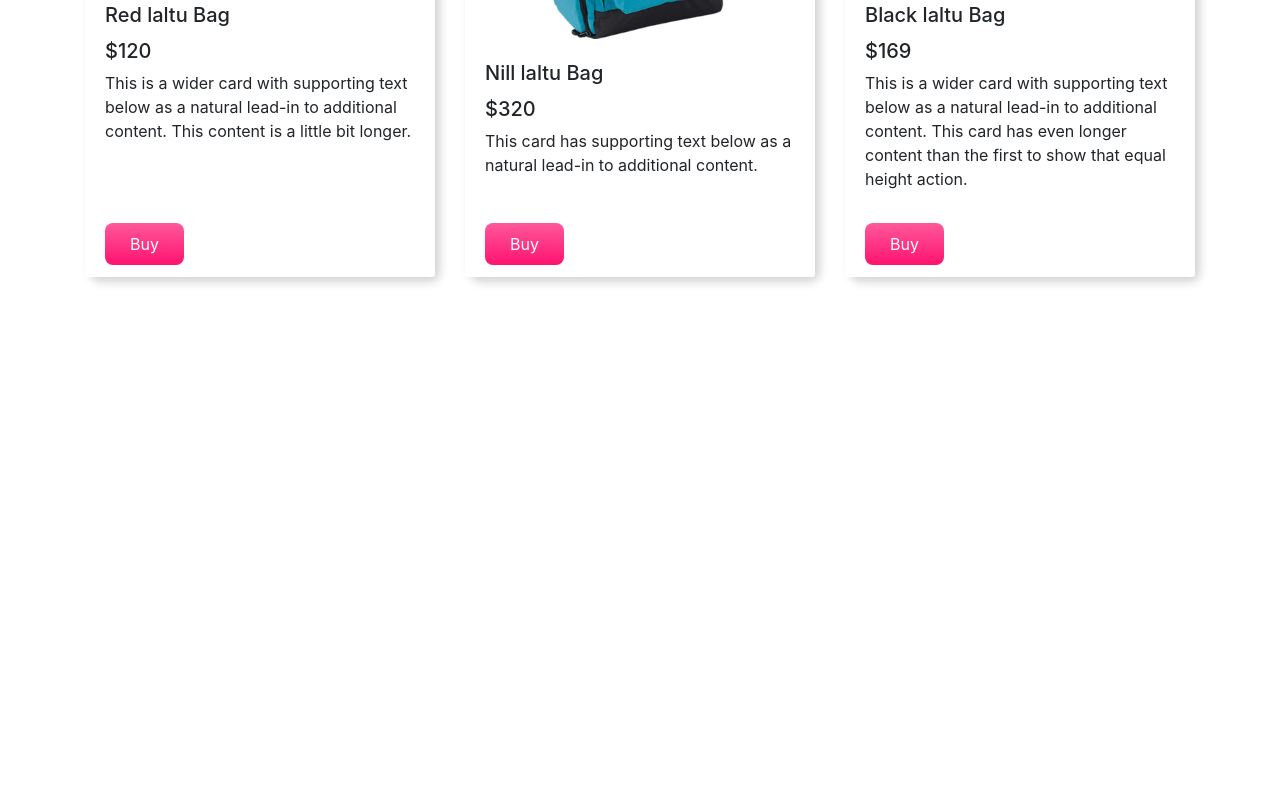
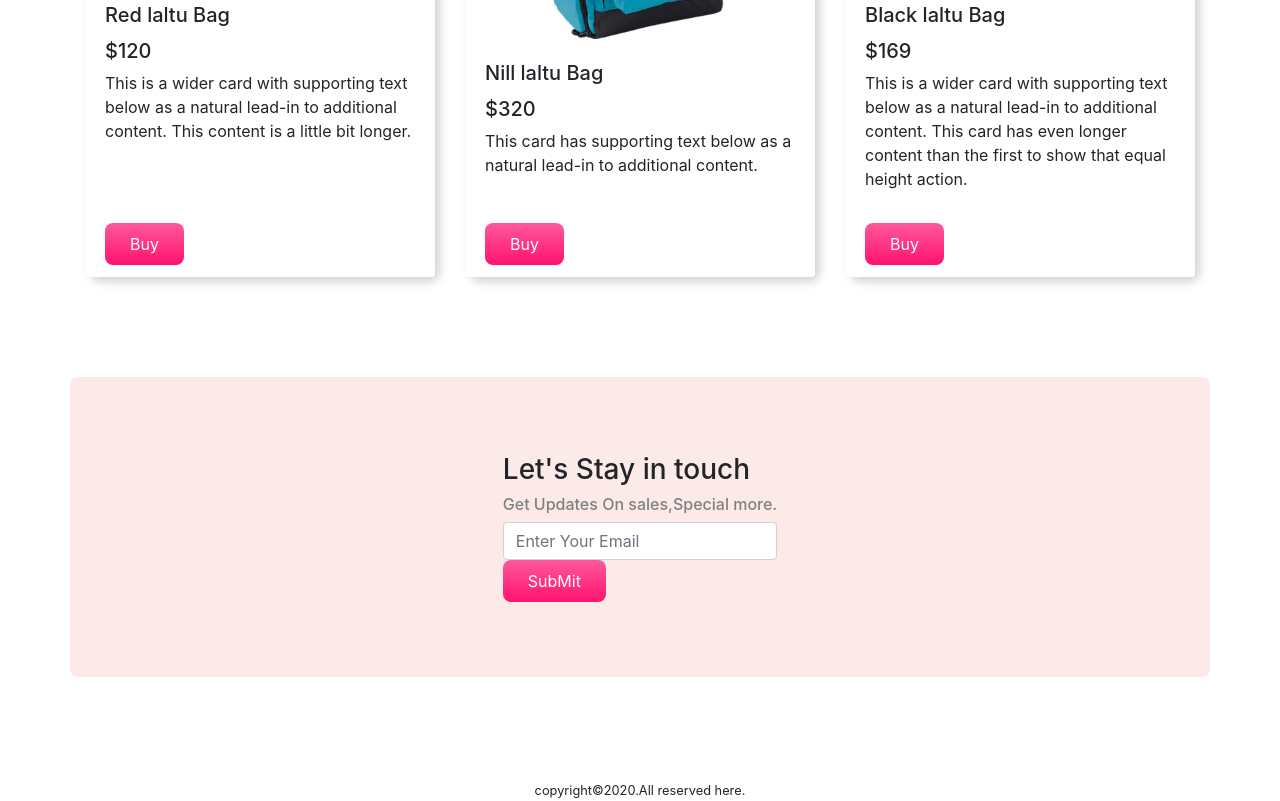
Before and after one commit to sabbirfahim12/panda-commerce, a plain HTML site: page index.html in a window 1280 px wide. Shown: the part 1867-2668 px from the top of the page. Before the commit the page ends 2244 px from the top, so only its background shows below. Drawn offline with nearby package versions, Linux system fonts and the light colour scheme.

Commit message:
panda commerce done

```diff
--- a/index.html
+++ b/index.html
@@ -194,9 +194,21 @@
     </div>
   </div>
 </div>
+</div>
 
+<div class="container orange-bg d-flex justify-content-center align-items-center" id="subscribe">
+<div>
+  <h3>Let's Stay in touch</h3>
+<h6>Get Updates On sales,Special more.</h6>
+<input placeholder="Enter Your Email" class="form-control" type="text">
+<button class="buy-now-button">SubMit</button></div>
+</div>
 
-</div>
+<footer>
+
+ <small>copyright©2020.All reserved here.</small>
+
+</footer>
     <script src="https://code.jquery.com/jquery-3.4.1.slim.min.js" integrity="sha384-J6qa4849blE2+poT4WnyKhv5vZF5SrPo0iEjwBvKU7imGFAV0wwj1yYfoRSJoZ+n" crossorigin="anonymous"></script>
     <script src="https://cdn.jsdelivr.net/npm/popper.js@1.16.0/dist/umd/popper.min.js" integrity="sha384-Q6E9RHvbIyZFJoft+2mJbHaEWldlvI9IOYy5n3zV9zzTtmI3UksdQRVvoxMfooAo" crossorigin="anonymous"></script>
     <script src="https://stackpath.bootstrapcdn.com/bootstrap/4.4.1/js/bootstrap.min.js" integrity="sha384-wfSDF2E50Y2D1uUdj0O3uMBJnjuUD4Ih7YwaYd1iqfktj0Uod8GCExl3Og8ifwB6" crossorigin="anonymous"></script>
--- a/style.css
+++ b/style.css
@@ -46,5 +46,14 @@ background-image: linear-gradient(to bottom,orange 0%,rgba(90, 66, 23, 0.596));
 .card-footer{
     background-color: white;
     border-top:none;
-    border-
+
 }
+#subscribe{
+height:300px;
+}
+#subscribe h6{
+    color:gray
+}
+footer{
+    text-align:center;
+}
```
